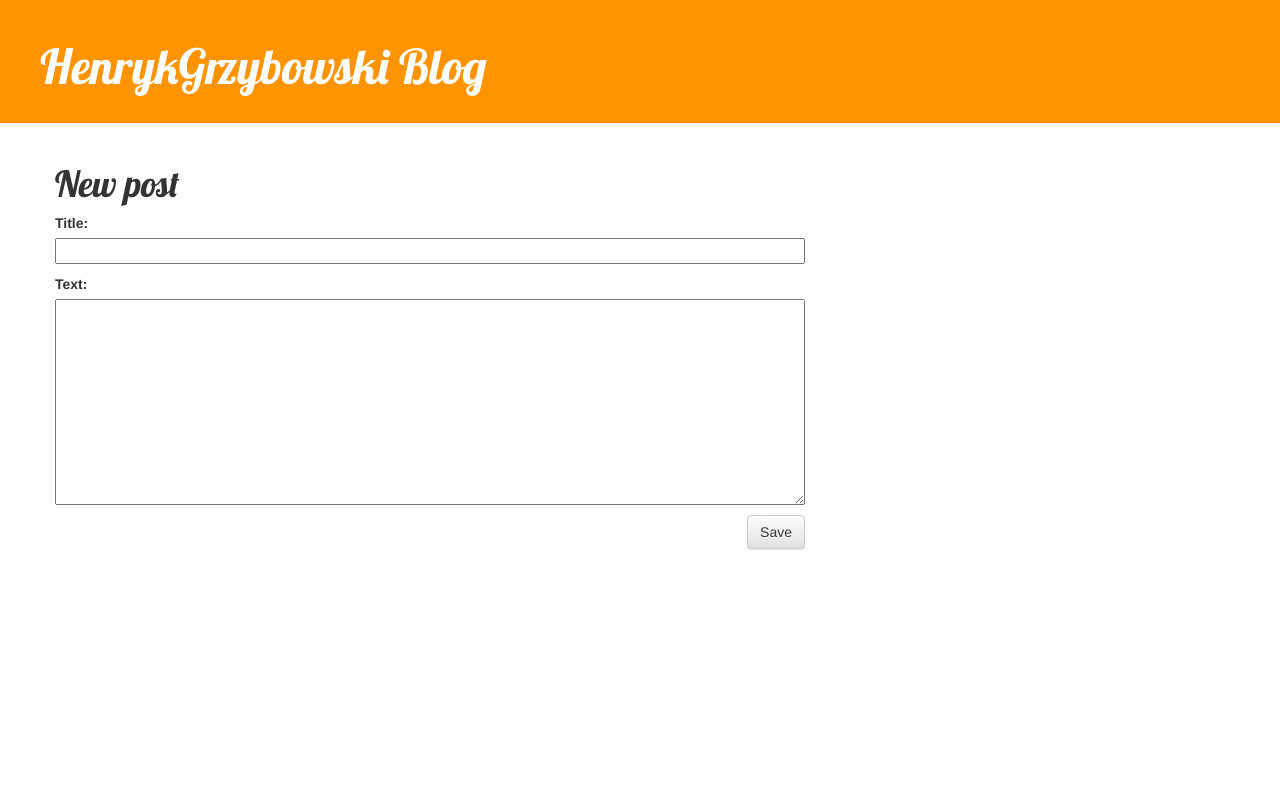
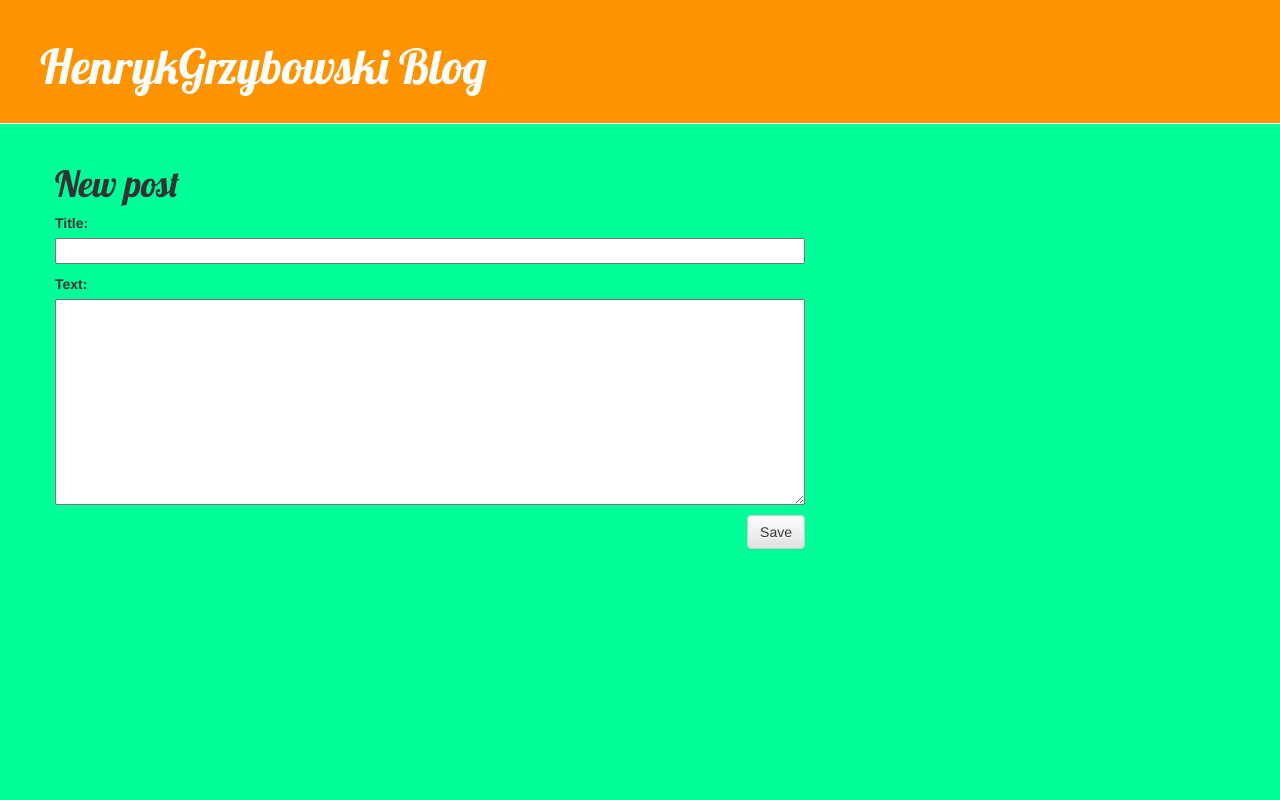
Before and after one commit to hgrzybowski/Page, a Django app: page /post/new/ in a window 1280 px wide. Run offline with Django 3.2, Linux system fonts and the light colour scheme; some libraries are stand-ins or nearby versions.

Commit message:
Modyfikacja szablonów.

```diff
--- a/blog/static/css/blog.css
+++ b/blog/static/css/blog.css
@@ -1,3 +1,6 @@
+body{
+    background-color: #00FF99;
+}
 .page-header {
     background-color: #ff9400;
     margin-top: 0;
```
